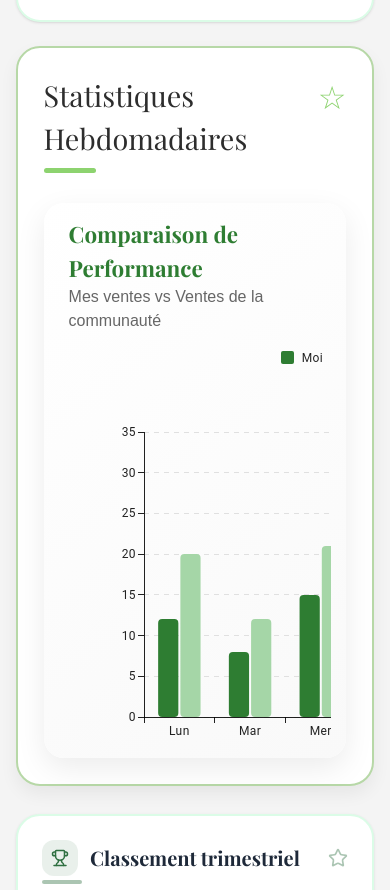
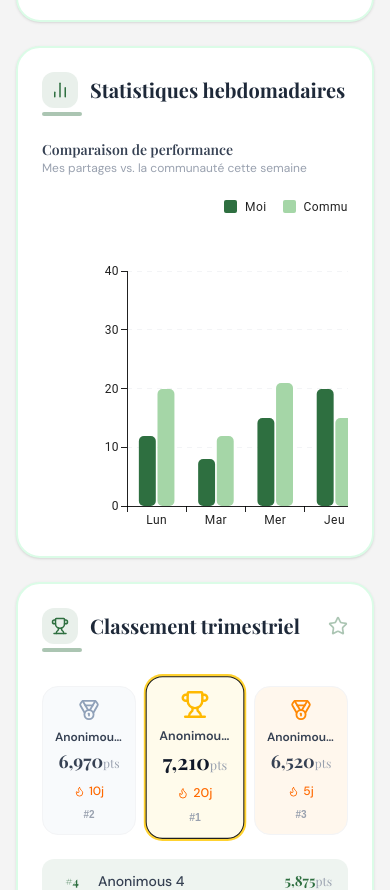
Before and after one commit to ItokianaRAKT/anti-gaspillage, a React (Vite) app: page /Profil in a window 390 px wide. Shown: the part 589-1479 px from the top of the page. Built offline with nearby package versions, Linux system fonts and the light colour scheme; no server answers.

Commit message:
ref(ui):responsive stat Hebdo

```diff
--- a/src/components/features/statHebdo.tsx
+++ b/src/components/features/statHebdo.tsx
@@ -1,85 +1,62 @@
-import { BarChart } from '@mui/x-charts/BarChart';
-import { Box } from '@mui/material';
+/**
+ * StatHebdo — Redesign premium (Tailwind pur)
+ * - Icônes Lucide React (remplacement emoji ☆)
+ * - En-tête section cohérente
+ * - Wrapper du chart MUI X avec style raffiné
+ */
 
-const xLabels = ['Lun', 'Mar', 'Mer', 'Jeu', 'Ven', 'Sam', 'Dim'];
-const uData = [12, 8, 15, 20, 10, 18, 14];
-const commuData = [20, 12, 21, 15, 34, 32, 30];
+import { BarChart } from "@mui/x-charts/BarChart";
+import { Box } from "@mui/material";
+import { BarChart2 } from "lucide-react";
+
+const xLabels  = ["Lun", "Mar", "Mer", "Jeu", "Ven", "Sam", "Dim"];
+const uData    = [12, 8, 15, 20, 10, 18, 14];
+const commuData= [20, 12, 21, 15, 34, 32, 30];
 
 const StatHebdo = () => {
   return (
-    <section className="ranking-card mb-7">
-      <div className="ranking-header">
-        <div>
-          <h2>Statistiques Hebdomadaires</h2>
-          <div className="section-underline"></div>
+    <section className="bg-white border-2 border-green-100 rounded-3xl shadow-sm p-6 md:p-7 mb-6">
+
+      {/* En-tête */}
+      <div className="flex items-center justify-between mb-1">
+        <div className="flex items-center gap-3">
+          <div className="w-9 h-9 rounded-xl bg-primaryGreen/10 flex items-center justify-center">
+            <BarChart2 size={18} className="text-primaryGreen" />
           </div>
-        <span className="ranking-star">☆</span>
+          <h2 className="text-xl font-bold text-gray-800 font-titre">Statistiques hebdomadaires</h2>
+        </div>
+      </div>
+      <div className="w-10 h-1 bg-primaryGreen/40 rounded-full mb-6" />
+
+      {/* Sous-titre */}
+      <div className="mb-4">
+        <p className="text-sm font-semibold text-gray-700 font-titre">Comparaison de performance</p>
+        <p className="text-xs text-gray-400 font-contenu">Mes partages vs. la communauté cette semaine</p>
       </div>
 
-      <Box sx={{
-        marginTop: '30px',
-        padding: { xs: '15px', md: '25px' },
-        background: 'linear-gradient(145deg, #ffffff, #f9f9f9)',
-        borderRadius: '20px',
-        boxShadow: '0 10px 30px rgba(0,0,0,0.08)',
-        width: '100%',
-        boxSizing: 'border-box'
-      }}>
-        <div style={{ marginBottom: '10px', paddingLeft: '10px' }}>
-          <h3 style={{ margin: 0, fontSize: '1.4rem', color: '#2e7d32', fontWeight: 700 }}>
-            Comparaison de Performance
-          </h3>
-          <p style={{ margin: 0, fontSize: '1rem', color: '#666' }}>
-            Mes ventes vs Ventes de la communauté
-          </p>
-        </div>
-
-        <Box sx={{ width: '100%', overflowX: 'auto', overflowY: 'hidden' }}>
-          <Box sx={{ minWidth: '600px', height: 400 }}>
+      {/* Chart */}
+      <Box sx={{ width: "100%", overflowX: "auto", overflowY: "hidden" }}>
+        <Box sx={{ minWidth: "520px", height: 340 }}>
           <BarChart
             series={[
-                {
-                  data: uData,
-                  label: 'Moi',
-                  color: '#2e7d32',
-                },
-                {
-                  data: commuData,
-                  label: 'Communauté',
-                  color: '#a5d6a7',
-                }
+              { data: uData,     label: "Moi",         color: "#2E6F40" },
+              { data: commuData, label: "Communauté",   color: "#a5d6a7" },
             ]}
-              xAxis={[{
-                scaleType: 'band',
-                data: xLabels,
-                categoryGapRatio: 0.4,
-              }]}
-              height={400}
-              margin={{ left: 40, right: 20, top: 60, bottom: 30 }}
+            xAxis={[{ scaleType: "band", data: xLabels, categoryGapRatio: 0.4 }]}
+            height={340}
+            margin={{ left: 40, right: 20, top: 50, bottom: 30 }}
             slotProps={{
               legend: {
-                  direction: 'horizontal',
-                  position: { vertical: 'top', horizontal: 'center' },
-
+                direction: "horizontal",
+                position: { vertical: "top", horizontal: "center" },
               },
             }}
             sx={{
-                '.MuiBarElement-root': {
-                  rx: 4,
-                },
-                '.MuiBarElement-series-auto-1': {
-                  stroke: '#2e7d32',
-                  strokeWidth: 1,
-                  strokeDasharray: '4 3',
-                },
-                '.MuiChartsGrid-line': {
-                  strokeDasharray: '5 5',
-                  stroke: '#e0e0e0',
-                },
+              ".MuiBarElement-root": { rx: 5 },
+              ".MuiChartsGrid-line": { strokeDasharray: "5 5", stroke: "#f3f4f6" },
             }}
             grid={{ horizontal: true }}
           />
-          </Box>
         </Box>
       </Box>
     </section>
```
Lines whose indentation alone changed are shown as unchanged.
